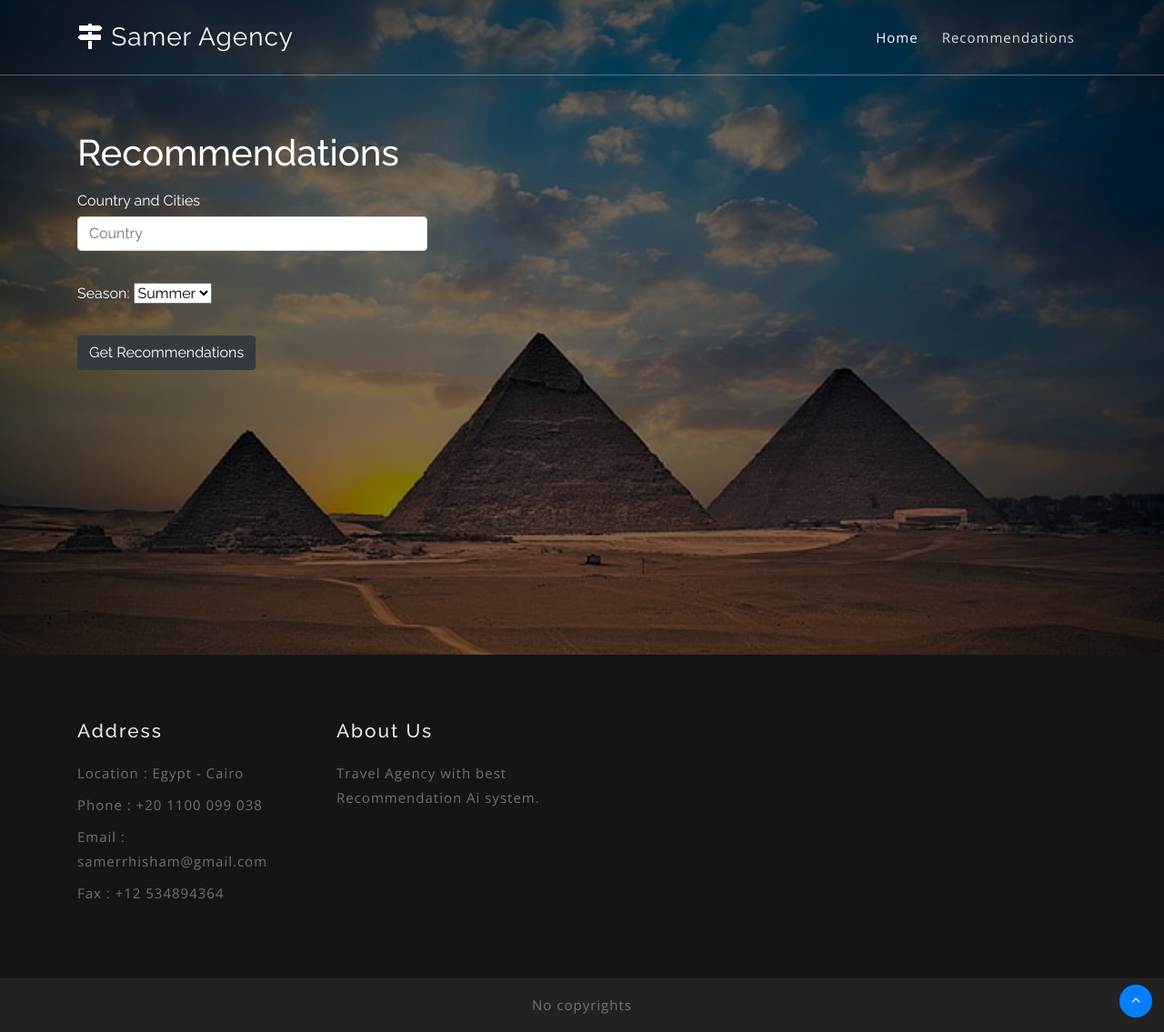
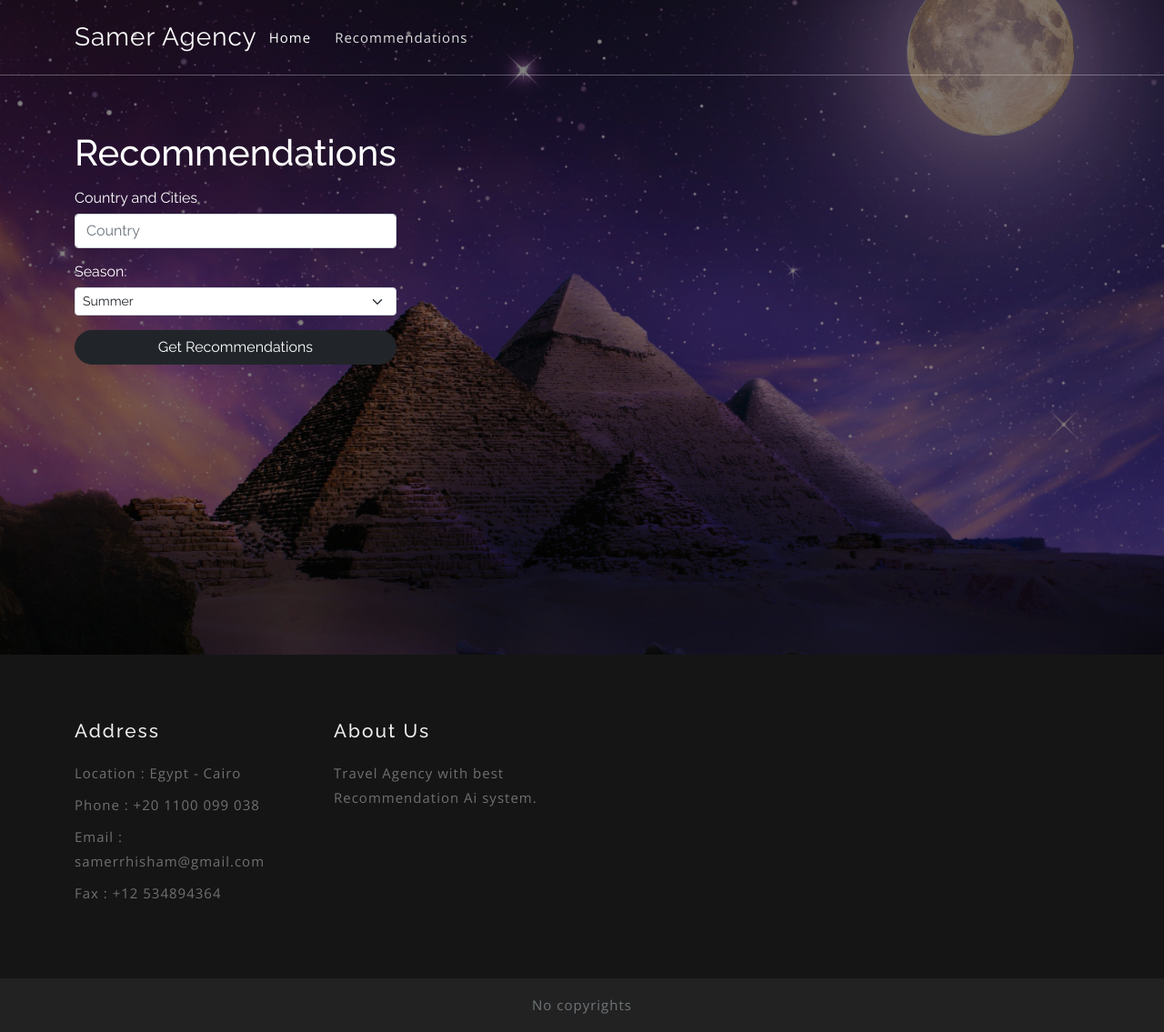
Before and after one commit to Samer98/Samer-Ai-Piping, a FastAPI app: page /recommendations_page in a window 1280 px wide. Shown: the whole page at 91% size. Run offline with FastAPI, Linux system fonts and the light colour scheme; some libraries are stand-ins or nearby versions.

Commit message:
improve html

```diff
--- a/main.py
+++ b/main.py
@@ -1,7 +1,6 @@
 from fastapi import FastAPI, HTTPException, Request, Response, status
 from fastapi.staticfiles import StaticFiles
 from fastapi.templating import Jinja2Templates
-# import openai
 from pathlib import Path
 from helper_functions import chatGPT_response, country_and_season_validation , openAi_key_validation
 from country_cities import country_and_cities, seasons
@@ -9,13 +8,8 @@
 import openai
 
 
-# Function used for getting environment variables
+# Api key for openAI
 openai.api_key = os.getenv("openai_key")
-
-
-
-# Api key for openAI
-# openai.api_key = os.getenv("openai_key")
 
 app = FastAPI()
 
@@ -51,6 +45,7 @@
     country = country.lower()
     country_and_cities.sort()
 
+
     openAi_key = openAi_key_validation(openai)
     if openAi_key:
         context = {'request': request, "error_message": openAi_key, "data": data}
@@ -61,7 +56,7 @@
     if country_and_season_valid:
         response.status_code = status.HTTP_400_BAD_REQUEST
         data['country_and_cities'] = country_and_cities
-        context = {'request': request, "error_message": country_and_season_valid, "data": data}
+        context = {'request': request, "error_message": country_and_season_valid, "data": data , "loader":False}
         return templates.TemplateResponse("recommendations.html", context)
 
     try:
@@ -84,7 +79,6 @@
 
 @app.get("/api/recommendations", status_code=200)
 def get_recommendations(country: str, season: str,response: Response):
-    data = {}
     season = season.lower()
     country = country.lower()
     country_and_cities.sort()
--- a/static/home/css/style.css
+++ b/static/home/css/style.css
@@ -896,6 +896,7 @@
     padding: 0px;
 }
 
+
 /* destinations responsive */
 @media(max-width:1080px) {
 
--- a/templates/base.html
+++ b/templates/base.html
@@ -28,9 +28,8 @@
     </script>
 
 	<!-- css files -->
-    <link href="{{ url_for('static', path='home/css/bootstrap.css') }}" rel='stylesheet' type='text/css' /><!-- bootstrap css -->
+    <link href="{{ url_for('static', path='home/css/bootstrap.min.css') }}" rel='stylesheet' type='text/css' /><!-- bootstrap css -->
     <link href="{{ url_for('static', path='home/css/style.css') }}" rel='stylesheet' type='text/css' /><!-- custom css -->
-    <link href="{{ url_for('static', path='home/fonts/font-awesome.min.css') }}" rel="stylesheet"><!-- fontawesome css -->
 	<!-- //css files -->
 
 	<link href="{{ url_for('static', path='home/css/css_slider.css') }}" type="text/css" rel="stylesheet" media="all">
@@ -131,14 +130,5 @@
 </div>
 <!-- //copyright -->
 
-<!-- move top -->
-<div class="move-top text-right">
-	<a href="#home" class="move-top">
-		<span class="fa fa-angle-up  mb-3" aria-hidden="true"></span>
-	</a>
-</div>
-<!-- move top -->
-
-
 </body>
 </html>
--- a/templates/recommendations.html
+++ b/templates/recommendations.html
@@ -6,17 +6,13 @@
 
 {% block content %}
 <div class="w3layouts-banner-info" style="padding-top:9em">
+    <form action="/recommendations" method="get">
 
+        <div class="d-flex flex-column gap-3" style="width: fit-content">
+            <h1 class="text-white">Recommendations</h1>
 
-    <form action="/recommendations" method="get">
-        <div class="row">
-            <div class="col-6">
-                    <div class="mb-3">
-<!--                        <div class="w3layouts-banner-info" >-->
-                            <h1 class="text-white">Recommendations</h1>
-                            <br>
             <div class="form-group">
-                            <label class="text-white" for="country">Country and Cities</label>
+                            <label class="text-white mb-2" for="country">Country and Cities</label>
                             <input type="text" class="form-control" placeholder="Country" list="list-country" name="country" id="country">
                             <datalist id="list-country">
 
@@ -27,7 +23,6 @@
                             {% endfor %}
 
                             </datalist>
-<!--                            </div>-->
 
                             <script>
                                 document.addEventListener('DOMContentLoaded', e => {
@@ -36,32 +31,30 @@
                             </script>
                         </div>
 
-
-                    </div>
-            </div>
-        </div>
-
-    <br>
-
-    <div class="row">
-                <div class="col-6">
+            <div>
         <label class="form-label text-white" for="season">Season:</label>
 
-        <select class="form-select form-select-sm mb-3" aria-label=".form-select-sm example" id="season" name="season">
+        <select class="form-select form-select-sm" id="season" name="season">
         <option value="summer">Summer</option>
-        <option value="spring">spring</option>
+        <option value="spring">Spring</option>
         <option value="autumn">Autumn</option>
         <option value="winter">Winter</option>
         </select>
   </div>
+
+        <input class="btn btn-dark rounded-pill" type="submit" value="Get Recommendations">
         </div>
+    </form>
+           {% if data.recommendations and not error_message %}
+                <h2 class="text-white">Recommendations: to {{data.country.title()}} when the season is {{data.season.title()}} </h2>
+                {% for recommended in data.recommendations %}
                     <br>
-        <input class="btn btn-dark rounded-pill" type="submit" value="Get Recommendations">
-
-    </form>
+                    <ul>
+                        <p class="alert alert-primary">{{ recommended }}</p>
                             <br>
-
-
+                     </ul>
+                {% endfor %}
+           {% endif %}
 
            {% if error_message %}
                 <div style="color: red;">
@@ -70,19 +63,6 @@
                             <p class="alert alert-danger">{{ error }}</p>
                         {% endfor %}
                     </div>
-        {% else %}
-           {% if data.recommendations %}
-
-            <h2 class="text-white">Recommendations: to {{data.country.title()}} when the season is {{data.season.title()}} </h2>
-            {% for recommended in data.recommendations %}
-                <br>
-                <ul>
-                    <p class="alert alert-primary">{{  recommended }}</p>
-                        <br>
-                 </ul>
-            {% endfor %}
-
-            {% endif %}
            {% endif %}
 
 </div>
```
Also changed, not shown: helper_functions.py (+11 -9 lines), static/home/images/egypt.jpg. Lines whose indentation alone changed are shown as unchanged.
